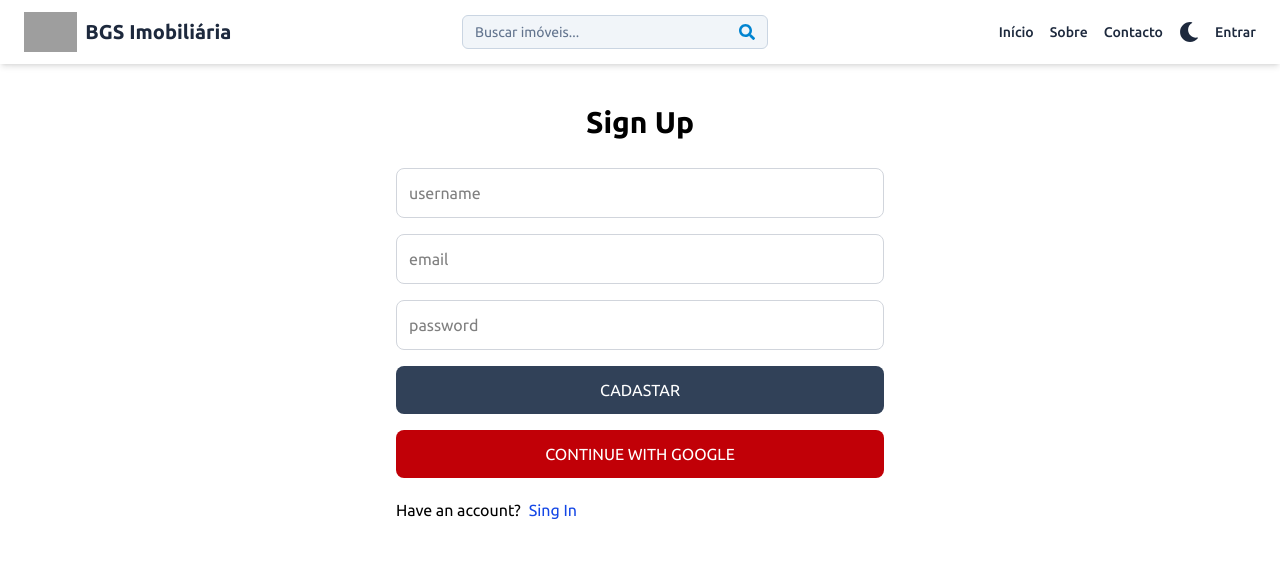
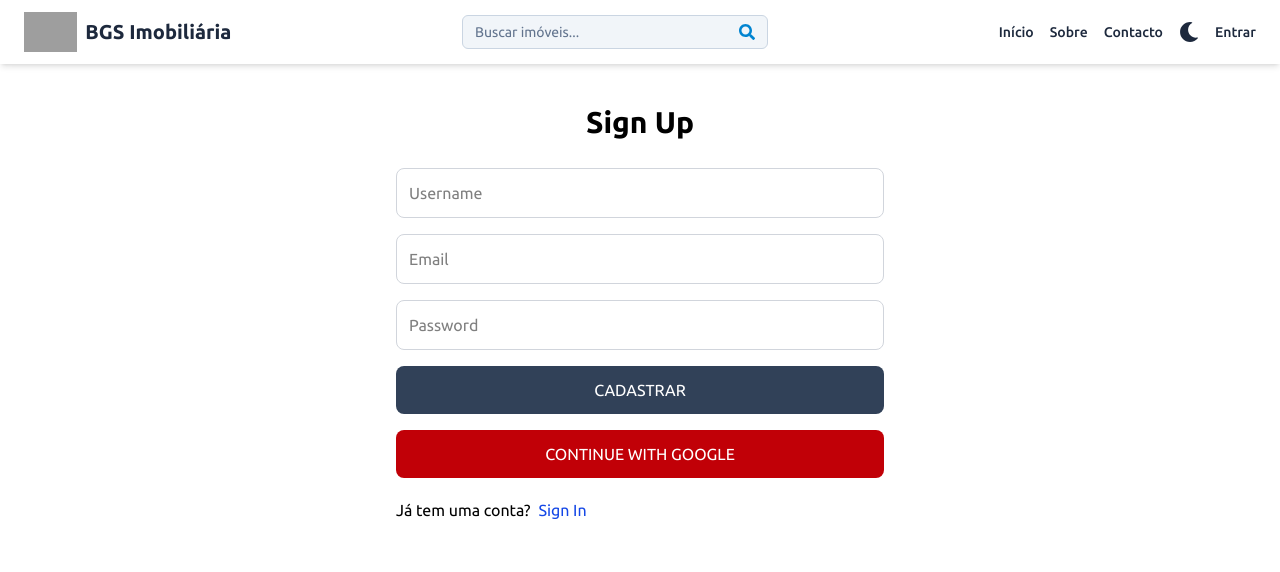
Before and after one commit to ali-azimo/bgs-house, a React (Vite) app in the folder client/: page /sign-up in a window 1280 px wide. Shown: the top 572 px of the page. Built offline with nearby package versions, Linux system fonts and the light colour scheme; grey boxes are pictures that could not be loaded; what path would draw is missing.

Commit message:
Melhorias

```diff
--- a/client/src/pages/SignUp.jsx
+++ b/client/src/pages/SignUp.jsx
@@ -1,87 +1,100 @@
-import React, { useState } from 'react'
-import { Link, useNavigate } from 'react-router-dom'
+import React, { useState } from 'react';
+import { Link, useNavigate } from 'react-router-dom';
 import OAuth from '../components/OAuth';
 
 export default function SignUp() {
-
-  //Segurar os dados do formulário
-  //Usar o useState para armazenar os dados do formulário
-  const [formData, setFormData] = useState({});
+  const [formData, setFormData] = useState({ username: '', email: '', password: '' });
   const [loading, setLoading] = useState(false);
   const [error, setError] = useState(null);
-  const navigate =useNavigate();
+  const navigate = useNavigate();
 
-  const handleChange = (e) =>{
+  const handleChange = (e) => {
     setFormData({
       ...formData,
-        [e.target.id]:e.target.value,
+      [e.target.id]: e.target.value,
     });
   };
-  //Enviar os dados do formulário para o servidor
-  const handleSubmit = async (e)=>{
+
+  const handleSubmit = async (e) => {
     e.preventDefault();
-    try{
+    setError(null);
+    try {
       setLoading(true);
       const res = await fetch(
         `${import.meta.env.VITE_API_KEY_ONRENDER}/api/auth/cadastro`,
         {
-          //mode: "no-cors",
-          method: "POST",
-          module: "non-cors",
+          method: 'POST',
           headers: {
-            "Content-Type": "application/json",
+            'Content-Type': 'application/json',
           },
           body: JSON.stringify(formData),
         }
       );
+
       const data = await res.json();
-      if(data.success===false){
+      if (!res.ok) {
+        throw new Error(data.message || 'Erro ao cadastrar email ou senha invalida');
+      }
+
       setLoading(false);
-        setError(data.message);
-        return;
-      }
+      navigate('/sign-in');
+    } catch (err) {
       setLoading(false);
-      setError(null)
-      navigate('/sign-in');
-    }catch(error){
-      setLoading(false);
-      setError(error.message)
+      setError(err.message);
     }
   };
 
   return (
-     <div className='p-3 max-w-lg mx-auto'>
-      <h1 className='text-3xl text-center font-semibold my-7'>
-        Sign Up</h1>
+    <div className="p-3 max-w-lg mx-auto">
+      <h1 className="text-3xl text-center font-semibold my-7">Sign Up</h1>
 
-        <form onSubmit={handleSubmit}
-                className='flex flex-col gap-4'>
-
-          <input type="text" placeholder='username' className='border border-gray-300 outline-blue-500 p-3 rounded-lg' id='username'
+      <form onSubmit={handleSubmit} className="flex flex-col gap-4">
+        <input
+          type="text"
+          placeholder="Username"
+          className="border border-gray-300 outline-blue-500 p-3 rounded-lg"
+          id="username"
+          value={formData.username}
           onChange={handleChange}
+          required
         />
-          <input type="email" placeholder='email' className='border border-gray-300 outline-blue-500 p-3 rounded-lg' id='email'
+        <input
+          type="email"
+          placeholder="Email"
+          className="border border-gray-300 outline-blue-500 p-3 rounded-lg"
+          id="email"
+          value={formData.email}
           onChange={handleChange}
+          required
         />
-          <input type="password" placeholder='password' className='border border-gray-300 outline-blue-500 p-3 rounded-lg' id='password'
+        <input
+          type="password"
+          placeholder="Password"
+          className="border border-gray-300 outline-blue-500 p-3 rounded-lg"
+          id="password"
+          value={formData.password}
           onChange={handleChange}
+          required
         />
 
-          <button disabled={loading}
-          className='bg-slate-700 text-white p-3 rounded-lg uppercase hover:opacity-95 disabled:opacity-80'>
-           {loading ? 'Cadastrando...': 'Cadastar'}
+        <button
+          disabled={loading}
+          className="bg-slate-700 text-white p-3 rounded-lg uppercase hover:opacity-95 disabled:opacity-80"
+        >
+          {loading ? 'Cadastrando...' : 'Cadastrar'}
         </button>
 
-        <OAuth/>
+        <OAuth />
       </form>
+
       <div className="flex gap-2 mt-5">
-          <p>Have an account?</p>
-          <Link to={"/sign-in"}>
-          <span className="text-blue-700">Sing In</span>
+        <p>Já tem uma conta?</p>
+        <Link to="/sign-in">
+          <span className="text-blue-700">Sign In</span>
         </Link>
       </div>
-        {error && <p className='text-red-500'>{error}</p>}
+
+      {error && <p className="text-red-500 mt-3">{error}</p>}
     </div>
-
-  )
+  );
 }
```
Lines whose indentation alone changed are shown as unchanged.
